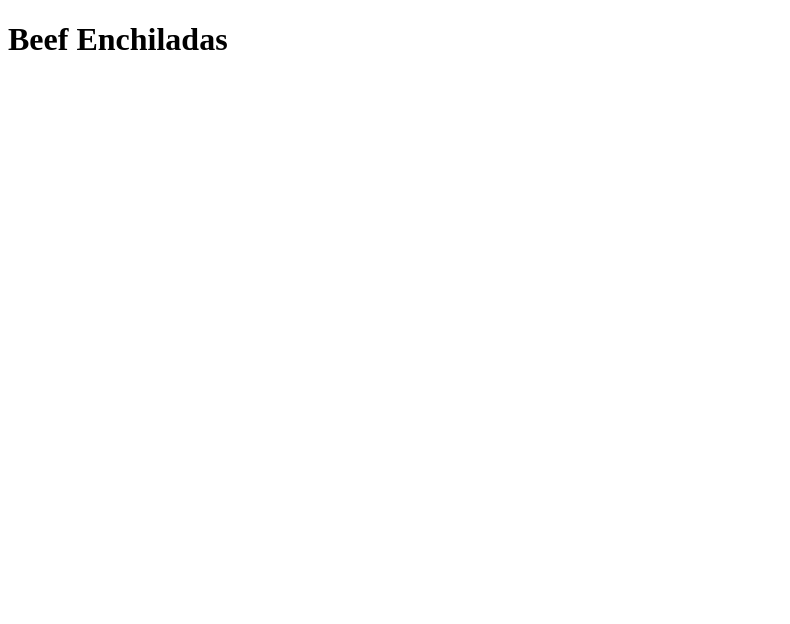
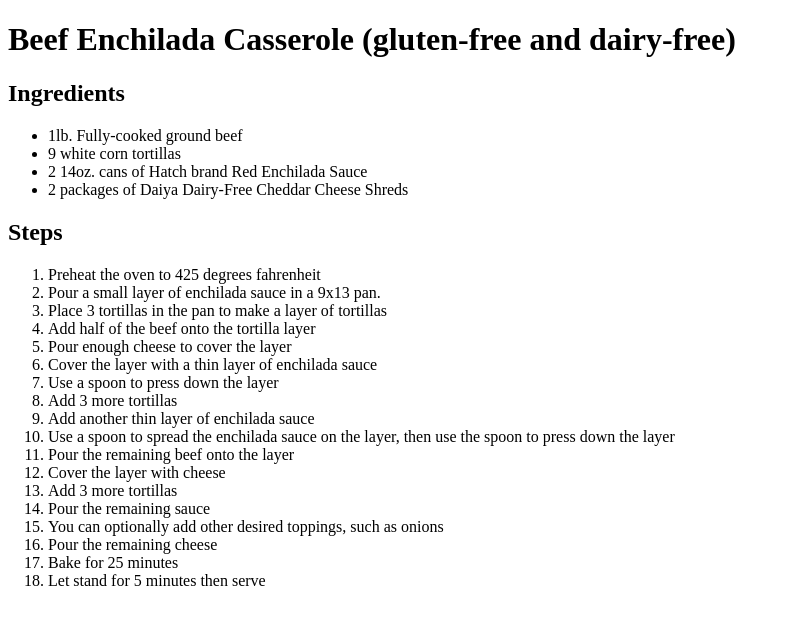
Before and after one commit to benjnavarro28/odin-recipes, a plain HTML site: page recipes/beef-enchiladas.html in a window 1280 px wide. Shown: the whole page, without its empty margins (0-790 px from the left). Drawn offline with Linux system fonts and the light colour scheme.

Commit message:
Adding recipe ingredients and steps

```diff
--- a/recipes/beef-enchiladas.html
+++ b/recipes/beef-enchiladas.html
@@ -3,9 +3,37 @@
 <head>
     <meta charset="UTF-8">
     <meta name="viewport" content="width=device-width, initial-scale=1.0">
-    <title>Beef Enchiladas</title>
+    <title>Beef Enchilada Casserole recipe</title>
 </head>
 <body>
-    <h1>Beef Enchiladas</h1>
+    <h1>Beef Enchilada Casserole (gluten-free and dairy-free)</h1>
+    <h2>Ingredients</h2>
+    <ul>
+        <li>1lb. Fully-cooked ground beef</li>
+        <li>9 white corn tortillas</li>
+        <li>2 14oz. cans of Hatch brand Red Enchilada Sauce</li>
+        <li>2 packages of Daiya Dairy-Free Cheddar Cheese Shreds</li>
+    </ul>
+    <h2>Steps</h2>
+    <ol>
+        <li>Preheat the oven to 425 degrees fahrenheit</li>
+        <li>Pour a small layer of enchilada sauce in a 9x13 pan.</li>
+        <li>Place 3 tortillas in the pan to make a layer of tortillas</li>
+        <li>Add half of the beef onto the tortilla layer</li>
+        <li>Pour enough cheese to cover the layer</li>
+        <li>Cover the layer with a thin layer of enchilada sauce</li>
+        <li>Use a spoon to press down the layer</li>
+        <li>Add 3 more tortillas</li>
+        <li>Add another thin layer of enchilada sauce</li>
+        <li>Use a spoon to spread the enchilada sauce on the layer, then use the spoon to press down the layer</li>
+        <li>Pour the remaining beef onto the layer</li>
+        <li>Cover the layer with cheese</li>
+        <li>Add 3 more tortillas</li>
+        <li>Pour the remaining sauce</li>
+        <li>You can optionally add other desired toppings, such as onions</li>
+        <li>Pour the remaining cheese</li>
+        <li>Bake for 25 minutes</li>
+        <li>Let stand for 5 minutes then serve</li>
+    </ol>
 </body>
 </html>
```
